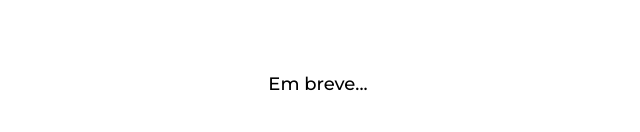
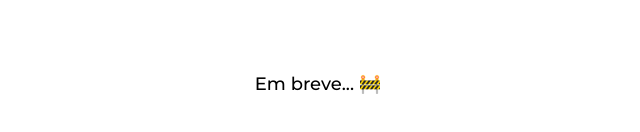
Before and after one commit to ronaldscruz/ibandigital, a Next.js app: page / in a window 1280 px wide. Shown: the part 506-638 px from the top of the page, without its empty margins (322-962 px from the left). Built offline with nearby package versions, Linux system fonts and the light colour scheme.

Commit message:
chore: add emoji to "coming soon" label

```diff
--- a/src/app/page.js
+++ b/src/app/page.js
@@ -4,7 +4,7 @@ export default function Home() {
   return (
     <main className="flex min-h-screen flex-col items-center justify-center p-24">
       <Image className="pointer-events-none" src={'/logo-full.png'} alt="Logo Iban Digital" width={380} height={200} />
-      <h1 className="text-lg font-medium">Em breve...</h1>
+      <h1 className="text-lg font-medium">Em breve... 🚧</h1>
     </main>
   );
 }
```
